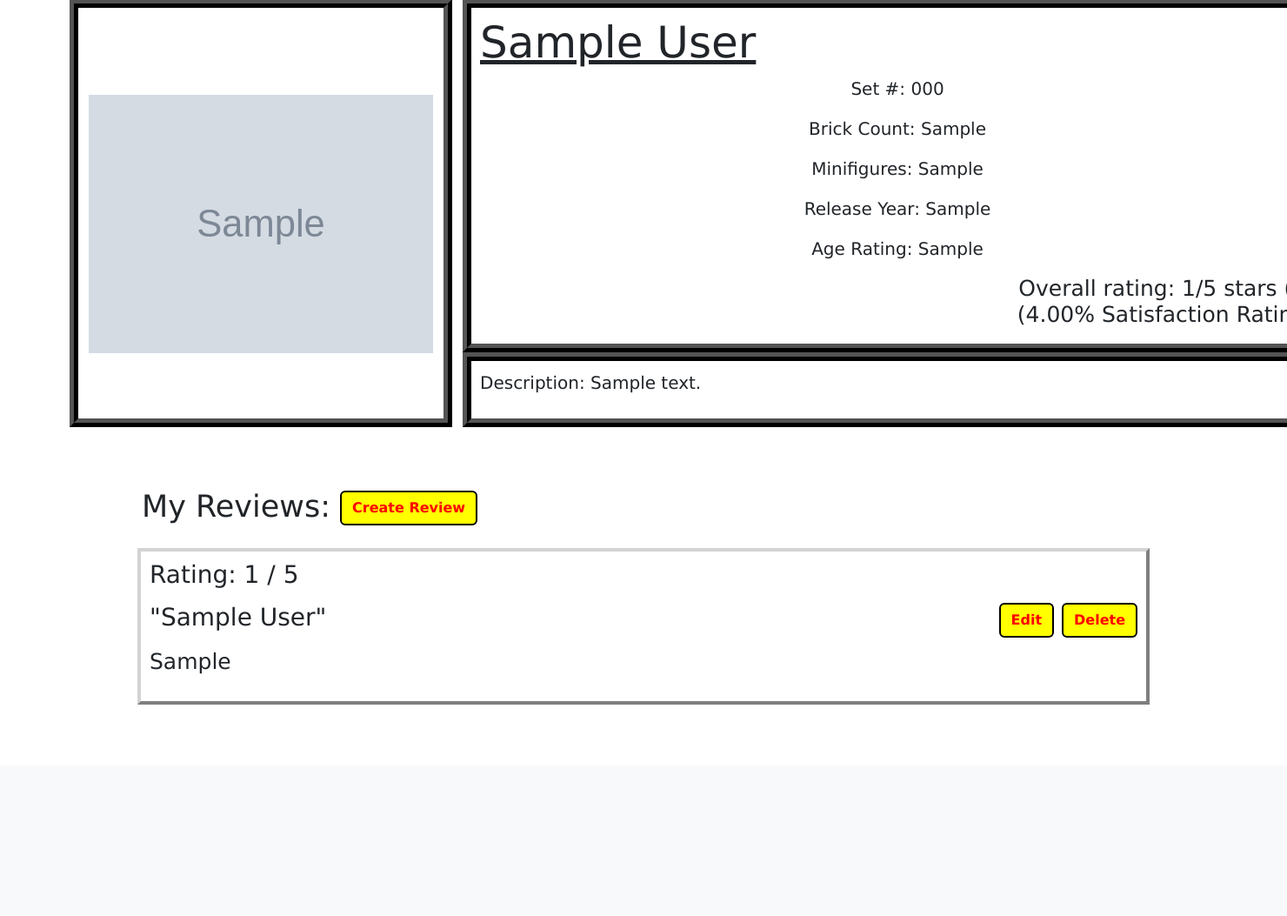
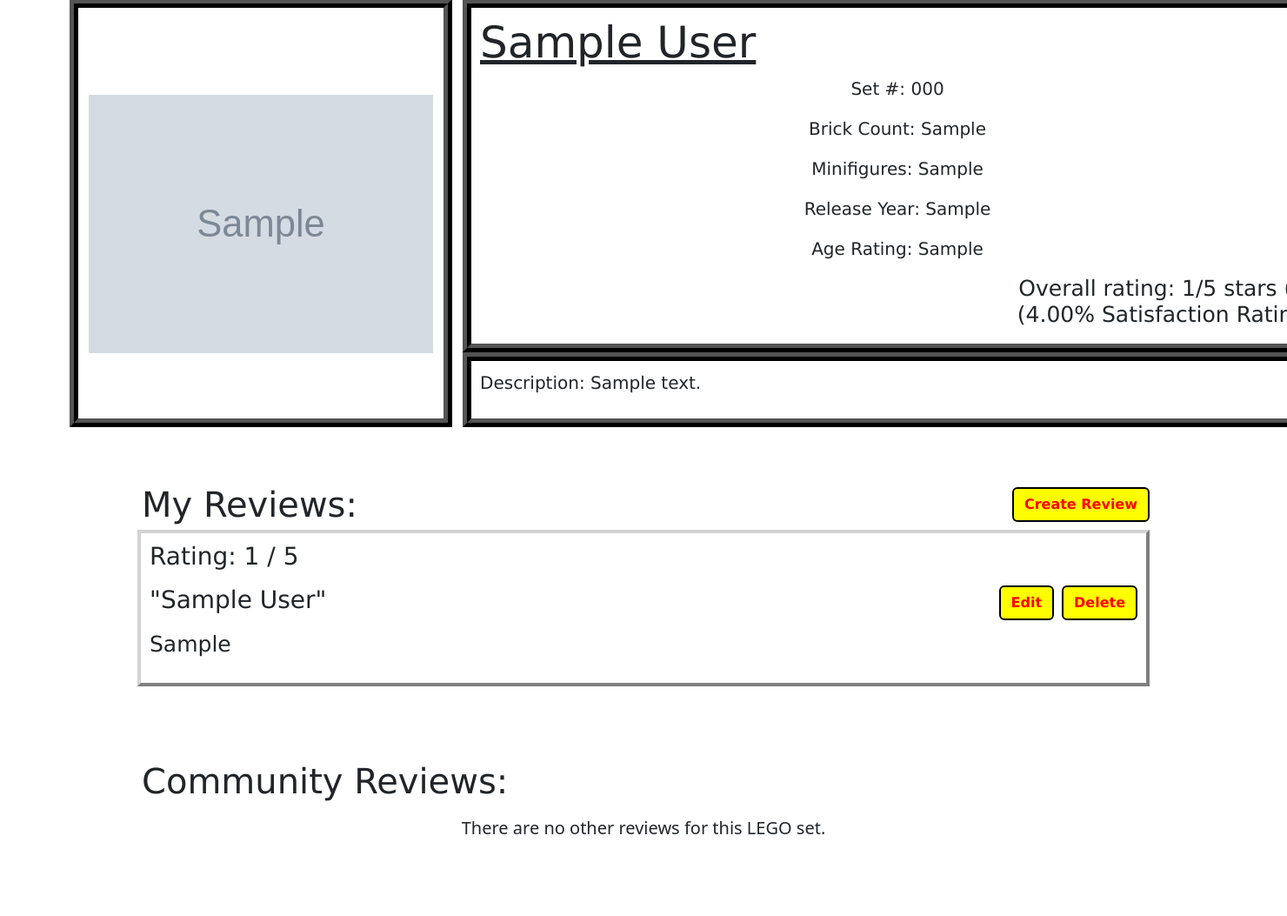
Before and after one commit to AndrewDPC/cs3300-project, a Django app: page /set-details/1 in a window 1480 px wide; the page is wider, and only the part inside the window is pictured. Shown: the part 177-1230 px from the top of that part at 87% size. Before the commit the page ends 987 px from the top of that part, so only its background shows below. Run offline with Django 4.2, Linux system fonts and the light colour scheme; a user stored in the database is signed in; tables that the repository leaves empty hold one stand-in row (values such as "Sample post"); grey boxes marked "Sample" are stand-in pictures; some libraries are stand-ins or nearby versions.

Commit message:
Non-members cannot create reviews, members logged in cannot register or log in again, create user field in a new model called Member, can ensures members cannot delete or edit other member reviews

```diff
--- a/customer_app/admin.py
+++ b/customer_app/admin.py
@@ -1,6 +1,7 @@
 from django.contrib import admin
-from .models import LegoSet, Review
+from .models import LegoSet, Review, Member
 
 # Register your models here.
 admin.site.register(LegoSet)
 admin.site.register(Review)
+admin.site.register(Member)
--- a/customer_app/models.py
+++ b/customer_app/models.py
@@ -1,4 +1,5 @@
 from django.db import models
+from django.contrib.auth.models import User
 from django.urls import reverse
 
 # Create your models here.
@@ -62,6 +63,21 @@ class LegoSet(models.Model):
             self.reviewCount -= 1
             self.save()
 
+#Class for a logged in user
+class Member(models.Model):
+    #Fields to differentiate a user
+    userName = models.CharField(max_length= 50)
+    #Name
+    #Email
+    #Date-Created
+    #Bio
+
+    #One to one relationship
+    user = models.OneToOneField(User, null= True, on_delete=models.CASCADE)
+
+    def __str__(self):
+        return self.userName
+
 #Class for user reviews
 class Review(models.Model):
 
@@ -75,12 +91,15 @@ class Review(models.Model):
    ]
 
    #Fields for the title, opinion, and rating they choose to give
+   #Author
    title = models.CharField(max_length=50)
    opinion = models.TextField(max_length= 400)
    rating = models.IntegerField(choices=RATING_CHOICES, default = 0)
 
    #Create relationship to specific LEGO set
    legoSet = models.ForeignKey(LegoSet, on_delete=models.CASCADE)
+
+   member = models.ForeignKey(Member, null=True, on_delete=models.CASCADE)
 
    #Define default String to return the name for representing the Model object.
    def __str__(self):
--- a/customer_app/templates/customer_app/legoSet_detail.html
+++ b/customer_app/templates/customer_app/legoSet_detail.html
@@ -118,11 +118,10 @@
                 Age Rating: {{ legoset.ageRating }}
                </p>
 
-
                 <!-- Display the average rating. If there aren't reviews, say so -->
                 <h2 class="ratingFont">
 
-                    {% if reviews %}
+                    {% if allReviews %}
                         Overall rating: {{ totalStars }}/{{ actualStars }} stars ({{legoset.reviewCount}})
                         <br>({{legoset.satisfactionRating|floatformat:2}}% Satisfaction Rating)</br>
 
@@ -145,20 +144,24 @@
     </div>
 </div>
 
-
 <!-- User Reviews -->
 <div class="container userReviewContainer">
-
-    <p style="text-align: left; font-size: 35px; padding: 5px; font-family: Verdana;">My Reviews:
-
+    {%if not user.is_authenticated %}
+        <h1 style="text-align: left; padding: 5px; font-family: Verdana;">My Reviews:</h1>
+        <div style="display: flex; align-items: center; justify-content: center; font-size: 20px; font-family: Verdana;">
+            <p style="margin: 0; margin-right: 10px;">Log in to create and see your reviews here. </p>
+            <p style="margin: 0;">Don't have an account?</p>
+            <a class="nav-link" href="{% url 'register-page' %}">Click here to register!</a>
+        </div>
+    {%else%}
+        <div style="display: flex; justify-content: space-between; align-items: center;">
+        <h1 style="text-align: left; padding: 5px; font-family: Verdana; margin: 0">My Reviews:</h1>
         <a class="btn buttonStyle" style="margin-top= -50;" href="{% url 'create-review' legoset.id %}" role="button">Create Review</a>
-    </p>
-
+        </div>
         <!-- Will display reviews if there are reviews -->
-    {% if reviews %}
-
+        {% if memberReviews %}
             <!-- Goes through each review and displays information -->
-      {% for review in reviews %}
+            {% for review in memberReviews %}
             <div class ="container review_card">
                     <h3>
                         <p> Rating: {{review.rating}} / 5 </p>
@@ -171,24 +174,45 @@
 
                     <!-- Opinion goes here -->
                     <p style="font-size: 25px; margin-top: -30px;">
-
                         <br>
                         {{review.opinion}}
                         </br>
-
                     </p>
-
+                </div>
+            {% endfor %}
+        {% else %}
+            <p style="text-align: center; padding-bottom: 10px; font-size: 20px;">You have not made a review for this set yet!</p>
+        {% endif %}
+    {% endif %}
 </div>
 
 
+<!-- Other Member Reviews -->
+<div class="container userReviewContainer">
+    <div style="display: flex; justify-content: space-between; align-items: center;">
+        <h1 style="text-align: left; padding: 5px; font-family: Verdana; margin: 0">Community Reviews:</h1>
+    </div>
+    <!-- Will display reviews if there are reviews -->
+    {% if otherReviews %}
+        <!-- Goes through each review and displays information -->
+        {% for review in otherReviews %}
+            <div class ="container review_card">
+                    <h3>
+                        <p> Rating: {{review.rating}} / 5 </p>
+                        "{{review.title}}"
+                    </h3>
+
+                    <!-- Opinion goes here -->
+                    <p style="font-size: 25px; margin-top: -30px;">
+                        <br>
+                        {{review.opinion}}
+                        </br>
+                    </p>
+                </div>
             {% endfor %}
-
         {% else %}
-
-    <p style="text-align: center; padding-bottom: 10px; font-size: 20px;">You have not made a review for this set yet!</p>
-
+            <p style="text-align: center; padding-bottom: 10px; padding-top: 10px; font-size: 20px;">There are no other reviews for this LEGO set.</p>
         {% endif %}
-
 </div>
 
 {% endblock %}
--- a/customer_app/templates/registration/login.html
+++ b/customer_app/templates/registration/login.html
@@ -34,7 +34,7 @@
   {# Assumes you setup the password_reset view in your URLconf #}
   <p><a href="{% url 'password_reset' %}">Lost password?</a></p>
 
-  {# Display success message #}
+  {# Display success message for registering #}
   {%for message in messages %}
     <p> {{message}} </p>
   {% endfor %}
--- a/customer_app/urls.py
+++ b/customer_app/urls.py
@@ -1,4 +1,6 @@
 from django.urls import path, include
+from .decorators import *
+from django.contrib.auth import views as auth_views
 from . import views
 
 urlpatterns = [
@@ -21,6 +23,9 @@ urlpatterns = [
      #Path for deleting a review.
      path('set-details/<int:set_id>/delete-review/<int:review_id>', views.deleteReview, name="delete-review"),
 
+     #Path for login page. Re-written to apply decorator
+     path('accounts/login/', unauthenticatedUser(auth_views.LoginView.as_view()), name='login'),
+
      #Path for Django site authentication urls (for login, logout, password management)
      path('accounts/', include('django.contrib.auth.urls')),
 
@@ -28,6 +33,6 @@ urlpatterns = [
      path('accounts/register/', views.registerPage, name = 'register-page'),
 
      #Path for logging out
-     path('logout/', views.logoutSuccess, name ='logout')
+     path('logout/', views.logoutSuccess, name ='logout'),
 
 ]
--- a/customer_app/views.py
+++ b/customer_app/views.py
@@ -6,11 +6,8 @@ from django.contrib.auth.decorators import login_required
 from django.contrib.auth import logout
 from django.views import generic
 from .forms import ReviewForm, CreateUserForm
-from .decorators import allowedUsers
+from .decorators import *
 from django.contrib.auth.mixins import LoginRequiredMixin
-
-
-
 
 # Create your views here.
 
@@ -36,19 +33,31 @@ class SetDetailView(generic.DetailView):
         context = super().get_context_data(**kwargs)
 
         #Get all reviews associated with the LEGO set (query)
-        context['reviews'] = Review.objects.filter(legoSet=self.object)
+        #context['reviews'] = Review.objects.filter(legoSet=self.object)
+
+        #Get the current user's member instance
+        member = Member.objects.get(user=self.request.user)
+
+        #Get all reviews associated with the LEGO set and the current member
+        context['memberReviews'] = Review.objects.filter(legoSet=self.object, member=member)
+
+        #Get all reviews associated with the LEGO set that excludes the current member
+        context['otherReviews'] = Review.objects.filter(legoSet=self.object).exclude(member=member)
+
+        #Get all the reviews. Used for math
+        context['allReviews'] = Review.objects.filter(legoSet=self.object)
 
         #If there are reviews, then calculate stuff
-        if context['reviews']:
+        if context['allReviews']:
 
             #Get the sum of user ratings
-            totalStars = sum(review.rating for review in context['reviews'])
+            totalStars = sum(review.rating for review in context['allReviews'])
             context['totalStars'] = totalStars
 
             #Get how many actual stars there are for a set
             #(EX: If there are two reviews for a set, there should be 10 actual stars since each review can give a max of 5 stars)
             actualStars = 0
-            for review in context['reviews']:
+            for review in context['allReviews']:
                 actualStars += 5
             context['actualStars'] = actualStars
 
@@ -56,6 +65,7 @@ class SetDetailView(generic.DetailView):
 
 
 #View for creating a review
+@allowedUsers(allowedRoles = ['member'])
 def createReview(request, set_id):
 
     #Set the form
@@ -84,6 +94,9 @@ def createReview(request, set_id):
             # Set the review relationship
             review.legoSet = legoSet
 
+            #Associate member with the review
+            review.member = request.user.member
+
             #Now save it to the database
             review.save()
 
@@ -96,6 +109,7 @@ def createReview(request, set_id):
 
 
 #View for editing a review
+@correctUser
 def editReview(request, set_id, review_id):
 
     #Get the correct review
@@ -124,6 +138,7 @@ def editReview(request, set_id, review_id):
     return render(request, 'customer_app/review_form.html', context)
 
 #View for deleting a review
+@correctUser
 def deleteReview(request, set_id, review_id):
 
     #Get the correct review
@@ -147,6 +162,7 @@ def deleteReview(request, set_id, review_id):
 
 
 #View for registering a user
+@unauthenticatedUser
 def registerPage(request):
 
     form = CreateUserForm()
@@ -169,6 +185,13 @@ def registerPage(request):
             #Add the user to the correct group
             user.groups.add(group)
 
+            #Create the member object and associate with user
+            Member.objects.create(
+
+                user=user,
+                userName = username
+            )
+
             #Create success message
             messages.success(request, 'Account was created for ' + username)
             return redirect('login')
@@ -177,6 +200,7 @@ def registerPage(request):
     return render(request, 'registration/register.html', context)
 
 #View for the logging out
+@login_required(login_url='login')
 def logoutSuccess(request):
     logout(request)
     return render( request, 'registration/logout.html')
```
Also changed, not shown: customer_app/decorators.py (+31 -1 lines), customer_app/migrations/0011_member.py (added), customer_app/migrations/0012_remove_member_review.py (added), customer_app/migrations/0013_member_review.py (added), customer_app/migrations/0014_alter_member_review.py (added), customer_app/migrations/0015_remove_member_review_review_member.py (added), media/legoPoliceStation.jpg (deleted), media/photomode_24032023_224156.png (added). Lines whose indentation alone changed are shown as unchanged.
